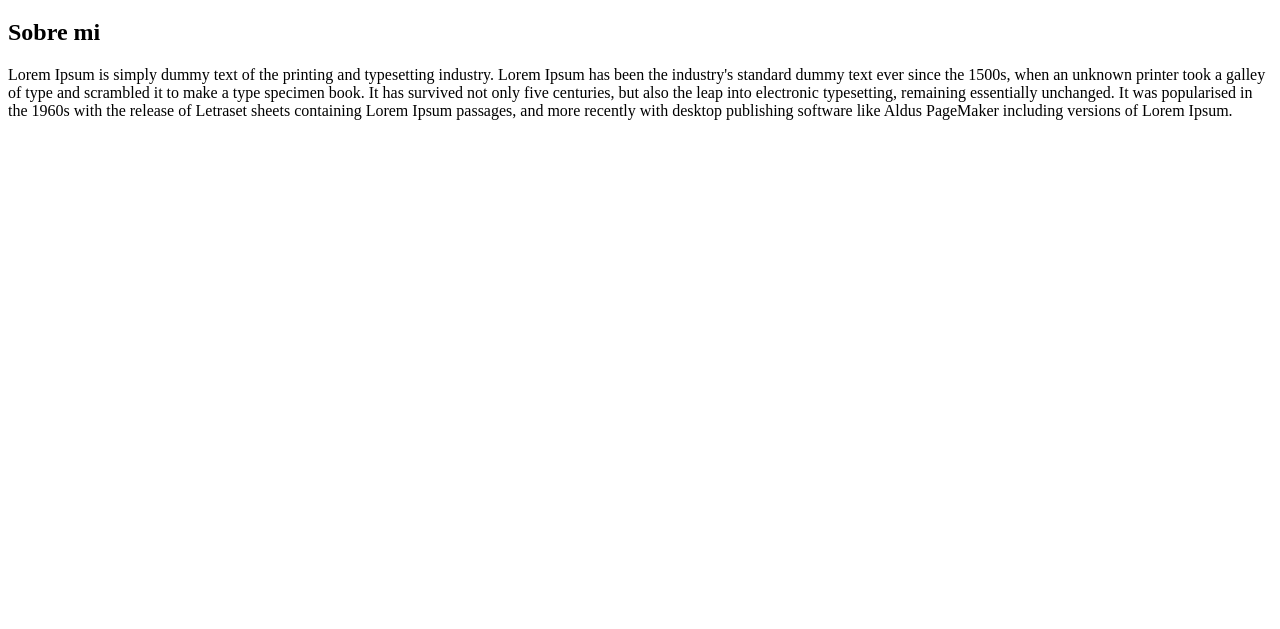
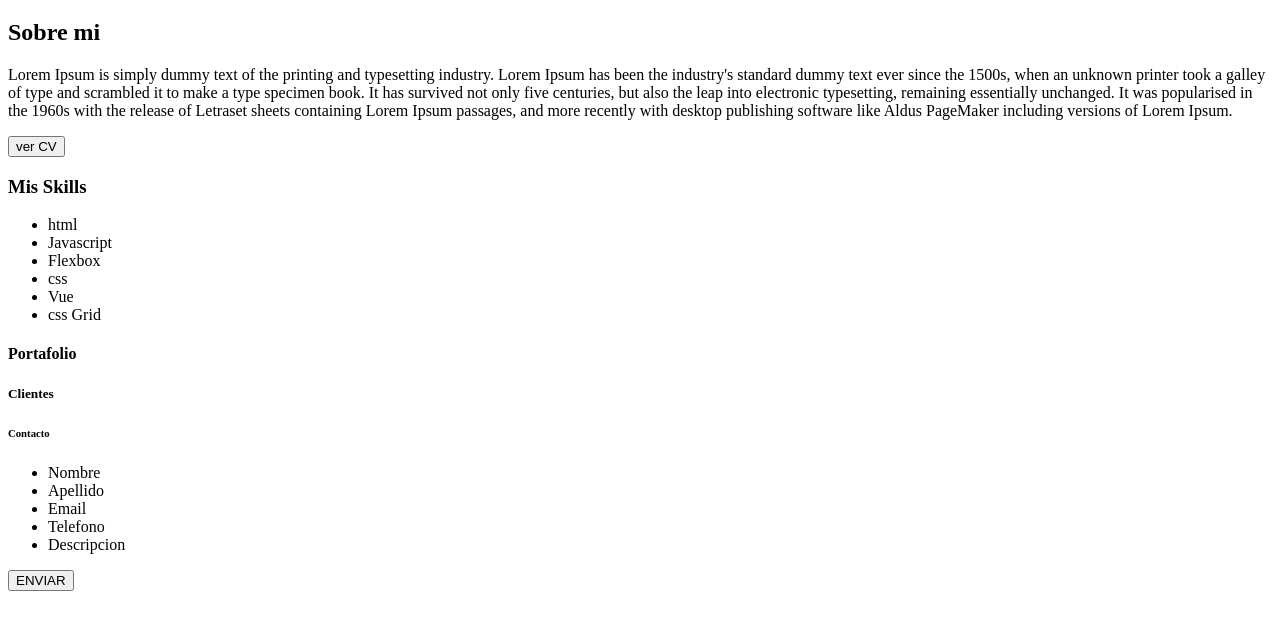
Before and after one commit to Ricardonaldos/HACKATHON-2, a plain HTML site: page feature.html in a window 1280 px wide. Shown: the part 61-690 px from the top of the page. Drawn offline with Linux system fonts and the light colour scheme.

Commit message:
modified feature.html

```diff
--- a/feature.html
+++ b/feature.html
@@ -7,7 +7,8 @@
     <h1> Hola, mi nombre es Sebastian Yabiku</h1>
 </head>
 <body>
-   <h2> Sobre mi</h2>
+   <section>
+    <h2>Sobre mi</h2>
    <p>Lorem Ipsum is simply dummy text of the printing and typesetting industry.
         Lorem Ipsum has been the industry's standard dummy text ever since the 1500s,
         when an unknown printer took a galley of type and scrambled it to make a type
@@ -17,5 +18,44 @@
         and more recently with desktop publishing software like Aldus PageMaker including
         versions of Lorem Ipsum.</p>
 
+        <input type="button" value="ver CV">
+   </section>
+
+   <section>
+    <h3>Mis Skills</h3>
+    <ul>
+        <li>html</li>
+        <li>Javascript</li>
+        <li>Flexbox</li>
+        <li>css</li>
+        <li>Vue</li>
+        <li>css Grid</li>
+    </ul>
+
+   </section>
+
+   <section>
+       <H4>Portafolio</H4>
+
+   </section>
+
+   <Section>
+       <h5>Clientes</h5>
+
+   </Section>
+
+   <section>
+       <h6>Contacto</h6>
+       <ul>
+           <li>Nombre</li>
+           <li>Apellido</li>
+           <li>Email</li>
+           <Li>Telefono</Li>
+           <Li>Descripcion</Li>
+       </ul>
+
+       <input type="button" value="ENVIAR">
+   </section>
+
 </body>
 </html>
```
